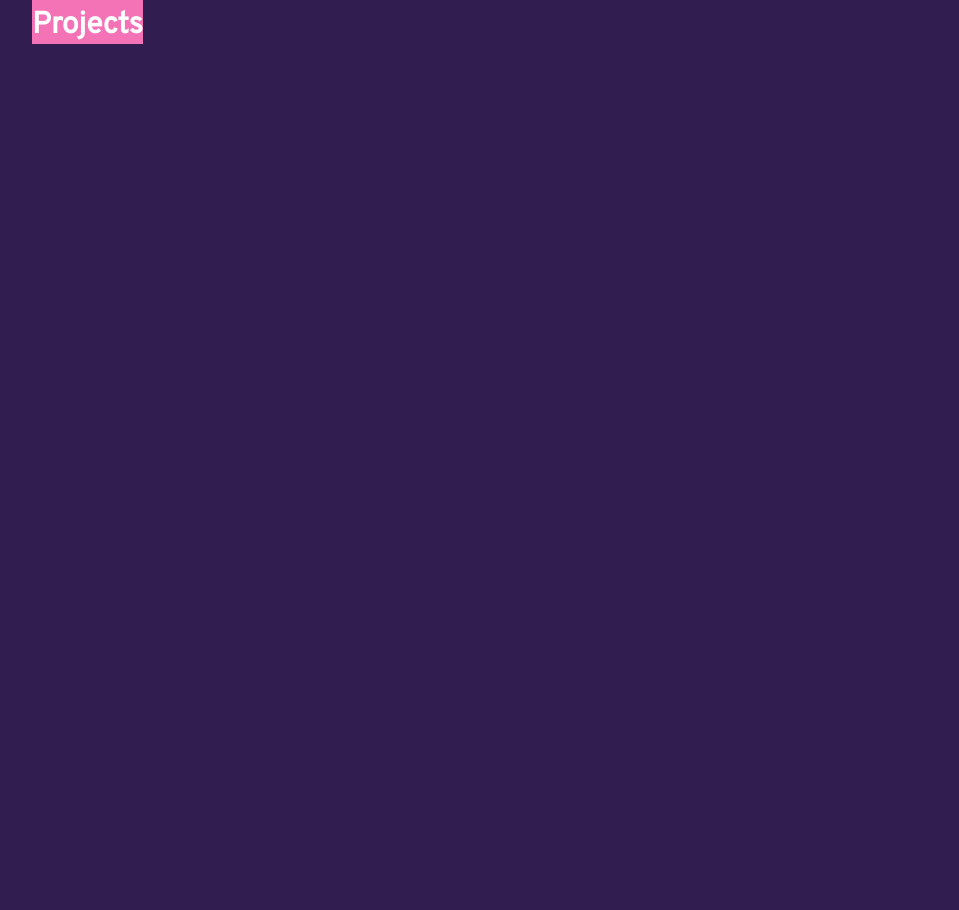
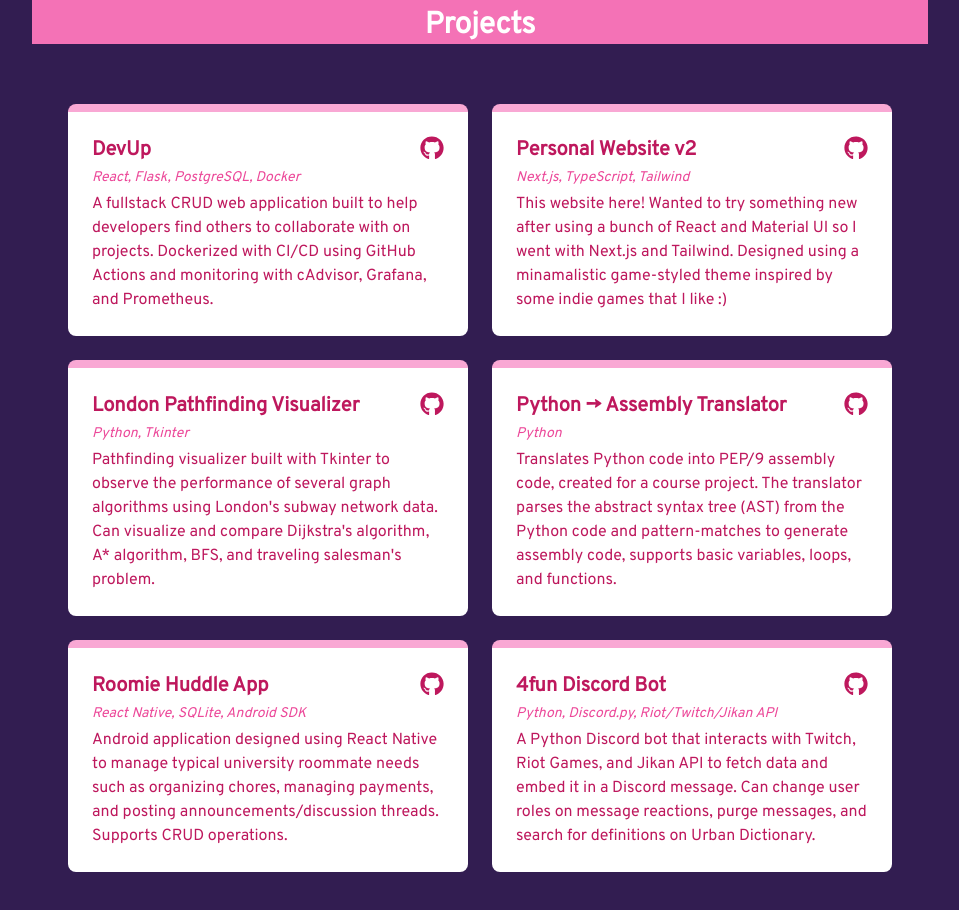
Before and after one commit to angelaw7/angelaw7.github.io, a Next.js app: page /Projects in a window 1280 px wide. Shown: the top 910 px of the page, without its empty margins (160-1119 px from the left). Before the commit the page ends 800 px from the top, so only its background shows below. Built offline with nearby package versions, Linux system fonts and the light colour scheme.

Commit message:
add projects and small changes to experience

```diff
--- a/components/ExperienceCard.tsx
+++ b/components/ExperienceCard.tsx
@@ -18,11 +18,11 @@
         </div>
       </div>
       <div className="w-9/12">
-        <div className="bg-white rounded-lg p-6">
+        <div className="bg-white rounded-lg p-6 border-t-8 border-blue-300 m-1 hover:m-0">
           <p className={textColor + " text-xl mb-1"}>
             <span className="font-bold">{position}</span> @ {company}
           </p>
-          <p className={textColor + " text-sm italic mb-1"}>{tools}</p>
+          <p className={"text-blue-500" + " text-sm italic mb-1"}>{tools}</p>
           <p className={textColor + " mb-1"}>{description}</p>
           <p className={"text-slate-500" + " text-sm"}>{date}</p>
         </div>
--- /dev/null
+++ b/components/ProjectCard.tsx
@@ -0,0 +1,30 @@
+import { FaGithub } from "react-icons/fa";
+
+export default function ProjectCard(props: ProjectCardProps) {
+  const { title, tools, link, description } = props;
+  const textColor = "text-pink-700";
+
+  return (
+    <div className="flex flex-col w-6/12">
+      <div className="bg-white p-6 m-3 rounded-lg border-t-8 border-pink-300 hover:m-2 ">
+        <a
+          href={link}
+          target="_blank"
+          className="flex flex-row justify-between"
+        >
+          <h1 className={textColor + " font-bold text-xl mb-1"}>{title}</h1>
+          <FaGithub className={textColor + " w-6 h-6"} />
+        </a>
+        <p className={"text-pink-500" + " text-sm italic mb-1"}>{tools}</p>
+        <p className={textColor}>{description}</p>
+      </div>
+    </div>
+  );
+}
+
+interface ProjectCardProps {
+  title: string;
+  tools: string;
+  link: string;
+  description: string;
+}
--- a/package.json
+++ b/package.json
@@ -18,6 +18,7 @@
     "next": "13.1.1",
     "react": "18.2.0",
     "react-dom": "18.2.0",
+    "react-icons": "^4.7.1",
     "sass": "^1.57.1",
     "typescript": "4.9.4"
   },
--- a/pages/About.tsx
+++ b/pages/About.tsx
@@ -3,9 +3,9 @@
 export default function About() {
   return (
     <div id="about" className="my-20">
-      <Heading name="About Me" color="bg-purple-500" />
-      <div className="flex flex-row p-8">
-        <div className="bg-violet-900 p-6 rounded-lg w-8/12">
+      <Heading name="About Me" color="bg-purple-400" />
+      <div className="flex flex-row p-6">
+        <div className="bg-fuchsia-900 p-6 rounded-lg w-8/12">
           <p>
             My name is Angela and I’m a third-year Software Engineering student
             at McMaster University. I discovered my passion in tech after coding
--- a/pages/Experience.tsx
+++ b/pages/Experience.tsx
@@ -33,10 +33,11 @@
       img: MLHLogo,
     },
   ];
+
   return (
     <div id="experience" className="my-20">
       <Heading name="Experience" color="bg-blue-400" />
-      <div>
+      <div className="p-2">
         {experiences.map((experience) => {
           return (
             <div>
--- a/pages/Projects.tsx
+++ b/pages/Projects.tsx
@@ -1,9 +1,67 @@
 import Heading from "../components/Heading";
+import ProjectCard from "../components/ProjectCard";
 
 export default function Projects() {
+  const projects = [
+    {
+      title: "DevUp",
+      tools: "React, Flask, PostgreSQL, Docker",
+      link: "https://github.com/LaloVene/MLH-PE-Project",
+      description:
+        "A fullstack CRUD web application built to help developers find others to collaborate with on projects. Dockerized with CI/CD using GitHub Actions and monitoring with cAdvisor, Grafana, and Prometheus.",
+    },
+    {
+      title: "Personal Website v2",
+      tools: "Next.js, TypeScript, Tailwind",
+      link: "https://github.com/LaloVene/MLH-PE-Project",
+      description:
+        "This website here! Wanted to try something new after using a bunch of React and Material UI so I went with Next.js and Tailwind. Designed using a minamalistic game-styled theme inspired by some indie games that I like :)",
+    },
+    {
+      title: "London Pathfinding Visualizer",
+      tools: "Python, Tkinter",
+      link: "https://github.com/angelaw7/pathfinding-visualizer",
+      description:
+        "Pathfinding visualizer built with Tkinter to observe the performance of several graph algorithms using London's subway network data. Can visualize and compare Dijkstra's algorithm, A* algorithm, BFS, and traveling salesman's problem.",
+    },
+    {
+      title: "Python -> Assembly Translator",
+      tools: "Python",
+      link: "https://github.com/angelaw7/python-to-assembly",
+      description:
+        "Translates Python code into PEP/9 assembly code, created for a course project. The translator parses the abstract syntax tree (AST) from the Python code and pattern-matches to generate assembly code, supports basic variables, loops, and functions.",
+    },
+    {
+      title: "Roomie Huddle App",
+      tools: "React Native, SQLite, Android SDK",
+      link: "https://github.com/arzekeil/homies_management_system",
+      description:
+        "Android application designed using React Native to manage typical university roommate needs such as organizing chores, managing payments, and posting announcements/discussion threads. Supports CRUD operations.",
+    },
+    {
+      title: "4fun Discord Bot",
+      tools: "Python, Discord.py, Riot/Twitch/Jikan API",
+      link: "https://github.com/angelaw7/discord-bot",
+      description:
+        "A Python Discord bot that interacts with Twitch, Riot Games, and Jikan API to fetch data and embed it in a Discord message. Can change user roles on message reactions, purge messages, and search for definitions on Urban Dictionary.",
+    },
+  ];
+
   return (
-    <div id="projects">
+    <div id="projects" className="mb-10">
       <Heading name="Projects" color="bg-pink-400" />
+      <div className="flex flex-wrap p-6">
+        {projects.map((project) => {
+          return (
+            <ProjectCard
+              title={project.title}
+              tools={project.tools}
+              link={project.link}
+              description={project.description}
+            />
+          );
+        })}
+      </div>
     </div>
   );
 }
```
Also changed, not shown: 1 other file (tests, documents, lock files or other folders).
